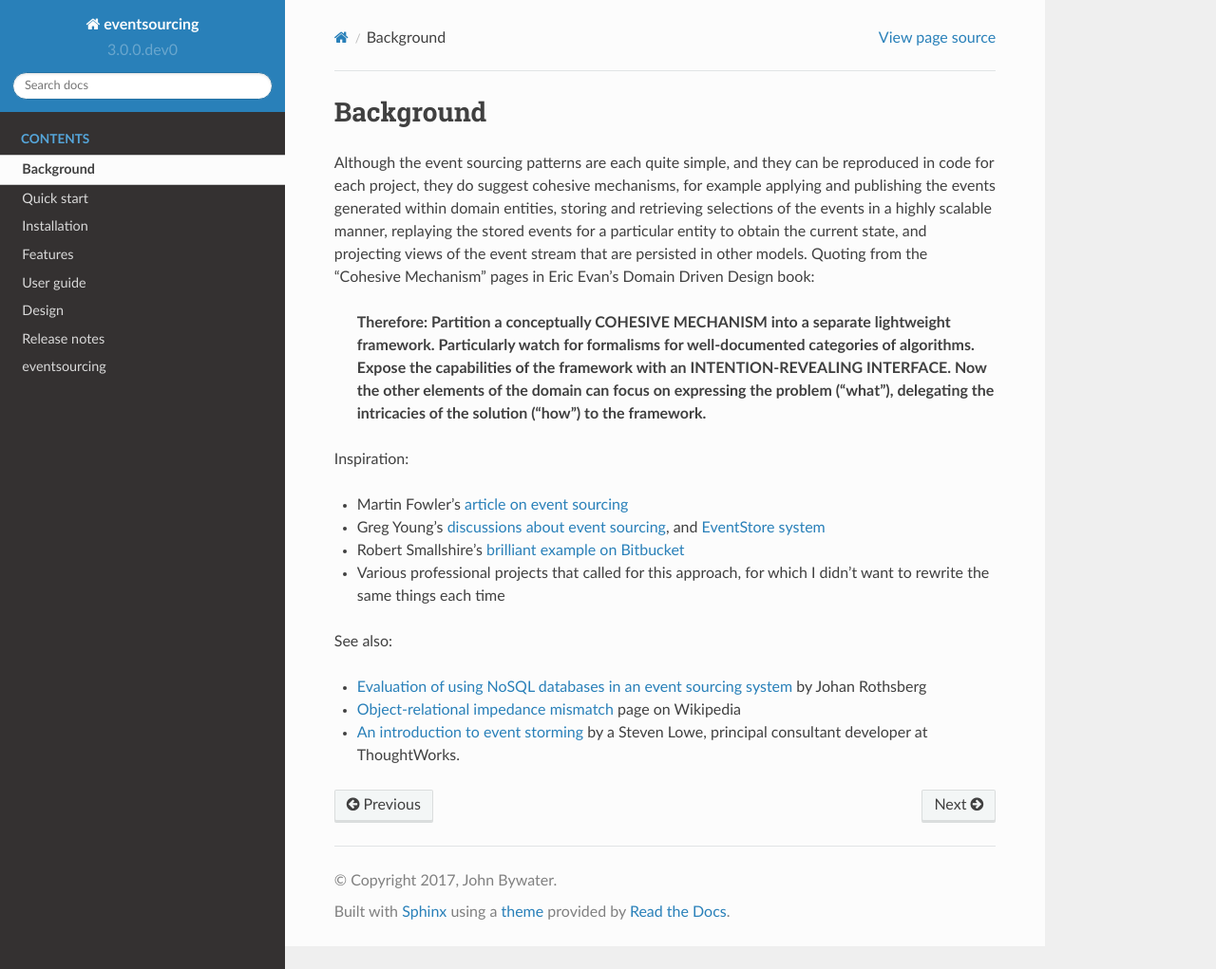
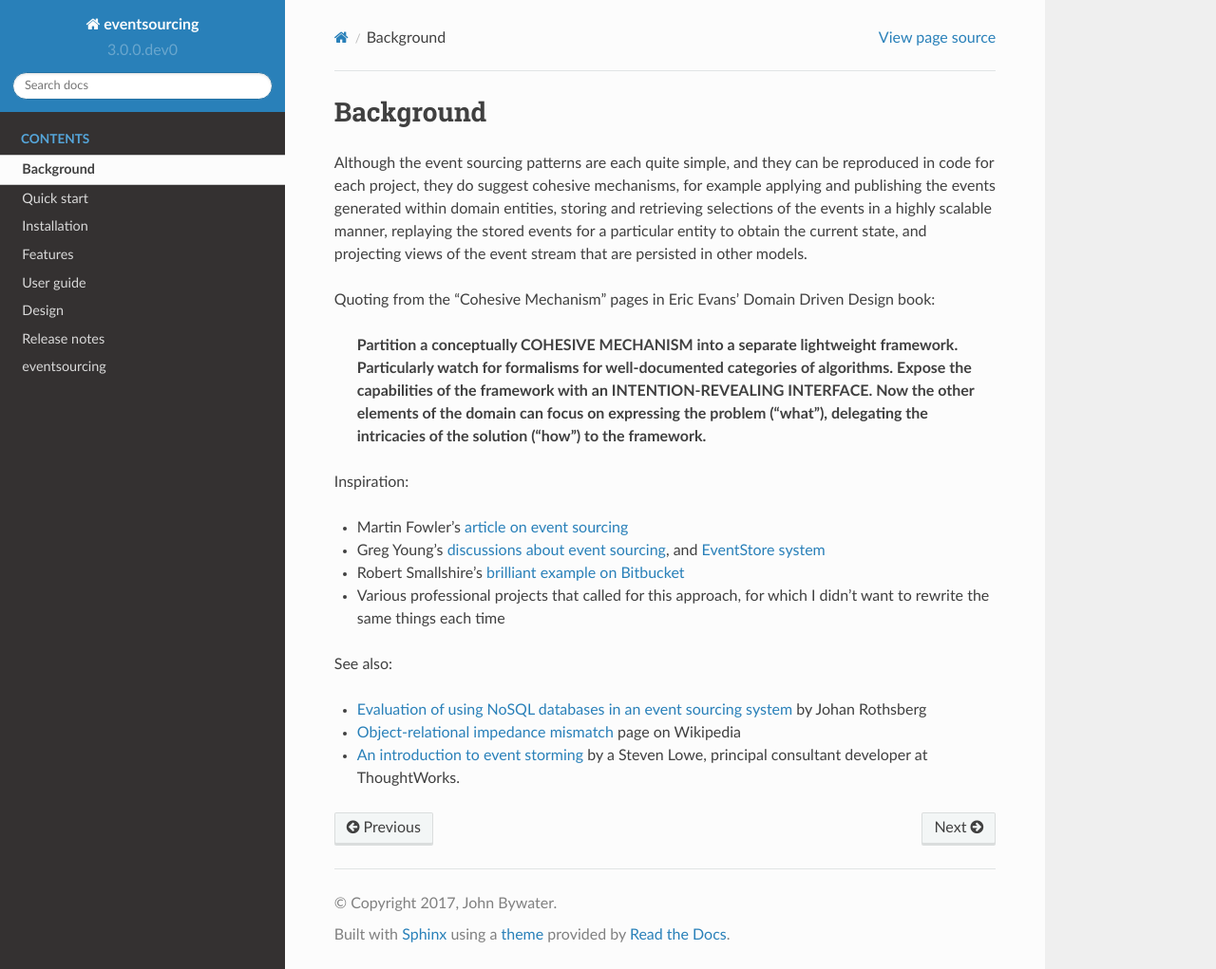
Before and after one commit to pyeventsourcing/eventsourcing, a Sphinx documentation site: the page built from docs/topics/background.rst, in a window 1280 px wide and 1021 px high. Shown: the whole window at 95% size. Built offline with Sphinx 7.4.7 and the Read the Docs theme 2.0.0, drawn with Linux system fonts in a browser that asks for light colours.

Commit message:
Adjusted headings.

```diff
--- a/docs/topics/background.rst
+++ b/docs/topics/background.rst
@@ -8,17 +8,19 @@
 within domain entities, storing and retrieving selections of the events
 in a highly scalable manner, replaying the stored events for a
 particular entity to obtain the current state, and projecting views of
-the event stream that are persisted in other models. Quoting from the
-"Cohesive Mechanism" pages in Eric Evan's Domain Driven Design book:
+the event stream that are persisted in other models.
+
+Quoting from the "Cohesive Mechanism" pages in Eric Evans' Domain Driven Design book:
 
 .. pull-quote::
 
-    **Therefore: Partition a conceptually COHESIVE MECHANISM into a separate
+    **Partition a conceptually COHESIVE MECHANISM into a separate
     lightweight framework. Particularly watch for formalisms for
     well-documented categories of algorithms. Expose the capabilities of the
     framework with an INTENTION-REVEALING INTERFACE. Now the other elements
     of the domain can focus on expressing the problem ("what"), delegating
     the intricacies of the solution ("how") to the framework.**
+
 
 Inspiration:
 
--- a/docs/topics/user_guide/aggregates_in_ddd.rst
+++ b/docs/topics/user_guide/aggregates_in_ddd.rst
@@ -1,6 +1,6 @@
-==================================
-Aggregates in domain driven design
-==================================
+=================
+Aggregates in DDD
+=================
 
 Eric Evans' book Domain Driven Design describes an abstraction called
 "aggregate":
--- a/docs/topics/user_guide/everything.rst
+++ b/docs/topics/user_guide/everything.rst
@@ -1,6 +1,6 @@
-==========
-Everything
-==========
+=====================
+Everything in one app
+=====================
 
 In this example, an application is developed that includes all of
 the aspects introduced in previous sections. The application has
```
